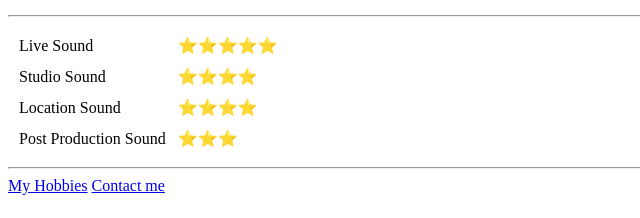
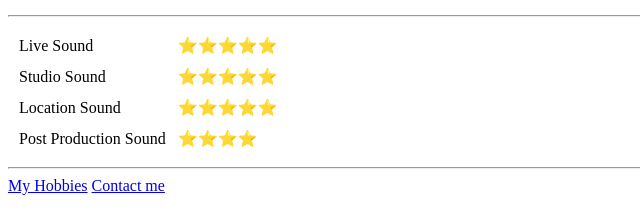
Before and after one commit to xeed-dg/CV, a plain HTML site: page index.html in a window 1280 px wide. Shown: the part 579-797 px from the top of the page, 0-640 px from the left. Drawn offline with Linux system fonts and the light colour scheme.

Commit message:
Update index.html

```diff
--- a/index.html
+++ b/index.html
@@ -53,16 +53,16 @@
     </tr>
     <tr>
       <td>Studio Sound</td>
-      <td>⭐⭐⭐⭐</td>
+      <td>⭐⭐⭐⭐⭐</td>
     </tr>
     <tr>
 
       <td>Location Sound</td>
-      <td>⭐⭐⭐⭐</td>
+      <td>⭐⭐⭐⭐⭐</td>
     </tr>
     <tr>
       <td>Post Production Sound</td>
-      <td>⭐⭐⭐</td>
+      <td>⭐⭐⭐⭐</td>
     </tr>
   </table>
   </td>
```
